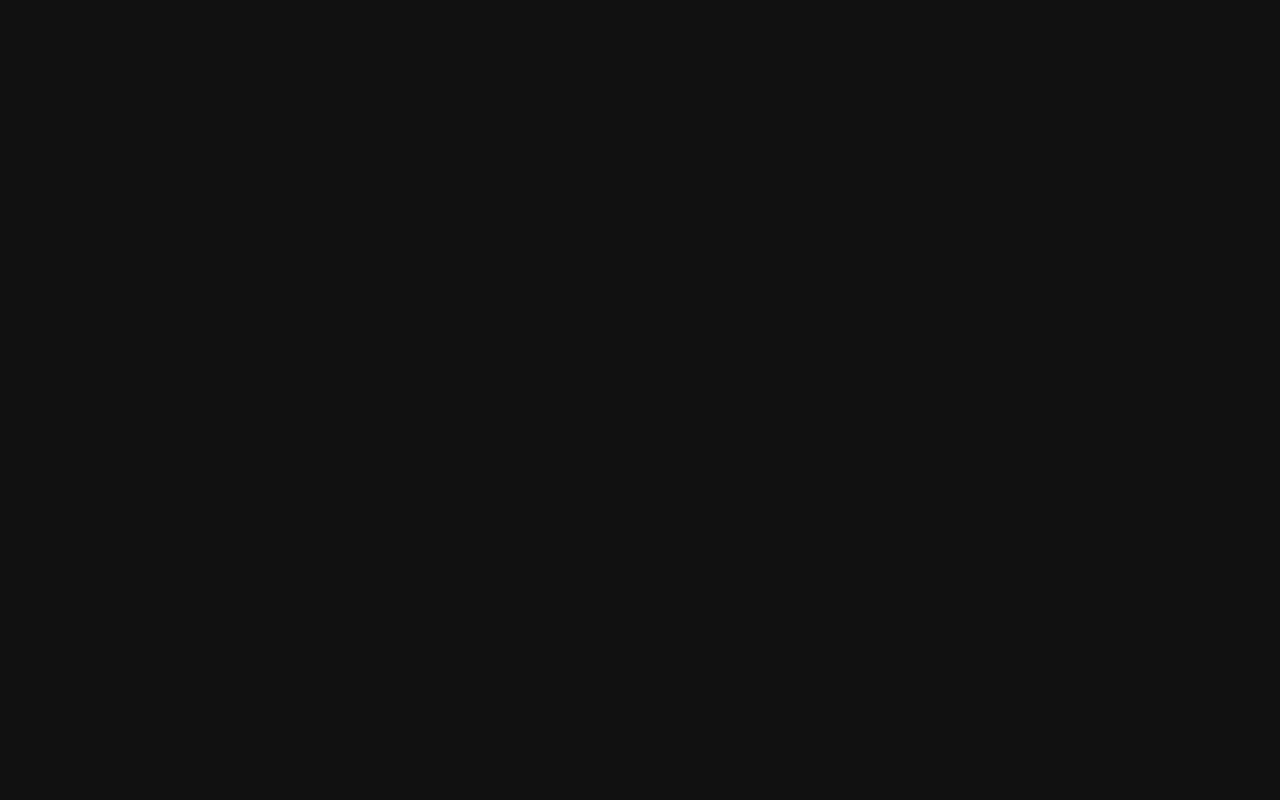
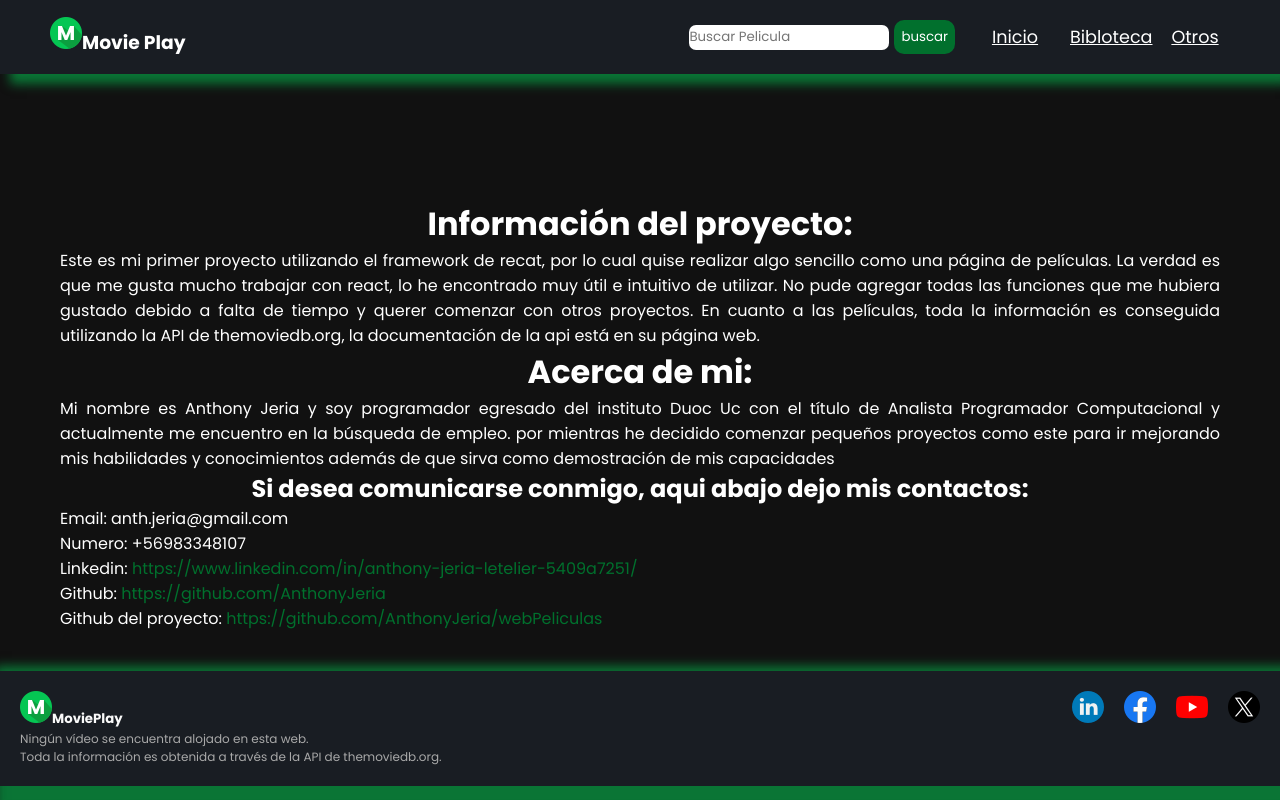
Before and after one commit to AnthonyJeria/webPeliculas, a React (Vite) app: page /Otros in a window 1280 px wide. Before the commit this address had no page. Built offline with nearby package versions, Linux system fonts and the light colour scheme.

Commit message:
Se agrego la seccion de otros

```diff
--- a/src/components/MenuArriba.jsx
+++ b/src/components/MenuArriba.jsx
@@ -40,7 +40,7 @@ export function MenuArriba(){
               </li>
               <li className='elemento'><a href="/" className='links'>Inicio</a></li>
               <li className='elemento'><a href="/Bibloteca/1" className='links'>Bibloteca</a></li>
-              <li className='elemento'><a href="#" className='links'>Otros</a></li>
+              <li className='elemento'><a href="/Otros" className='links'>Otros</a></li>
             </ul>
           </nav>
         </nav>
@@ -53,7 +53,7 @@ export function MenuArriba(){
                   <button className='boton'>buscar</button>
             </form>
           </div>
-          <a className='item' href="#">Otros</a>
+          <a className='item' href="/Otros">Otros</a>
           <div className='underline'></div>
         </nav>
 
--- /dev/null
+++ b/src/pages/Otros.css
@@ -0,0 +1,11 @@
+.texto{
+    padding: 40px 60px;
+    text-align: center;
+    p{
+        text-align: justify;
+    }
+    a{
+        text-decoration: none;
+        color: #01702d;
+    }
+}
--- /dev/null
+++ b/src/pages/Otros.jsx
@@ -0,0 +1,24 @@
+import { MenuArriba } from "../components/MenuArriba"
+import { Footer } from "../components/Footer"
+import "../pages/Otros.css"
+
+export function Otros(){
+    return(
+        <div>
+            <MenuArriba/>
+            <div className="texto">
+                <h1>Información del proyecto:</h1>
+                <p>Este es mi primer proyecto utilizando el framework de recat, por lo cual quise realizar algo sencillo como una página de películas. La verdad es que me gusta mucho trabajar con react, lo he encontrado muy útil e intuitivo de utilizar. No pude agregar todas las funciones que me hubiera gustado debido a falta de tiempo y querer comenzar con otros proyectos. En cuanto a las películas, toda la información es conseguida utilizando la API de themoviedb.org, la documentación de la api está en su página web.</p>
+                <h1>Acerca de mi:</h1>
+                <p>Mi nombre es Anthony Jeria y soy programador egresado del instituto Duoc Uc con el título de Analista Programador Computacional y actualmente me encuentro en la búsqueda de empleo. por mientras he decidido comenzar pequeños proyectos como este para ir mejorando mis habilidades y conocimientos además de que sirva como demostración de mis capacidades</p>
+                <h2>Si desea comunicarse conmigo, aqui abajo dejo mis contactos:</h2>
+                <p>Email:       anth.jeria@gmail.com</p>
+                <p>Numero:      +56983348107</p>
+                <p>Linkedin:    <a href="https://www.linkedin.com/in/anthony-jeria-letelier-5409a7251/" target='_blank'>https://www.linkedin.com/in/anthony-jeria-letelier-5409a7251/</a></p>
+                <p>Github: <a href="https://github.com/AnthonyJeria" target='_blank'>https://github.com/AnthonyJeria</a></p>
+                <p>Github del proyecto: <a href="https://github.com/AnthonyJeria/webPeliculas" target='_blank'>https://github.com/AnthonyJeria/webPeliculas</a></p>
+            </div>
+            <Footer/>
+        </div>
+    )
+}
--- a/src/routers/routes.jsx
+++ b/src/routers/routes.jsx
@@ -2,6 +2,7 @@ import {BrowserRouter as Router, Routes, Route,} from "react-router-dom"
 import { LandingPage } from "../pages/LandingPage"
 import { MovieDetails } from "../pages/movieDetails"
 import { Bibloteca } from "../pages/Bibloteca"
+import { Otros } from "../pages/otros"
 
 export function MyRoutes(){
     return(<Router>
@@ -9,6 +10,7 @@ export function MyRoutes(){
             <Route path="/" element={<LandingPage/>}/>
             <Route path="/movies/:movieId" element={<MovieDetails/>}/>
             <Route path="/bibloteca/:movieName" element={<Bibloteca/>}/>
+            <Route path="/Otros/" element={<Otros/>}/>
 
         </Routes>
     </Router>)
```
Also changed, not shown: src/pages/Bibloteca.css (deleted).
